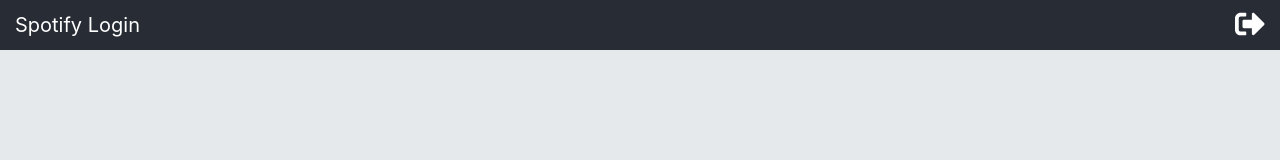
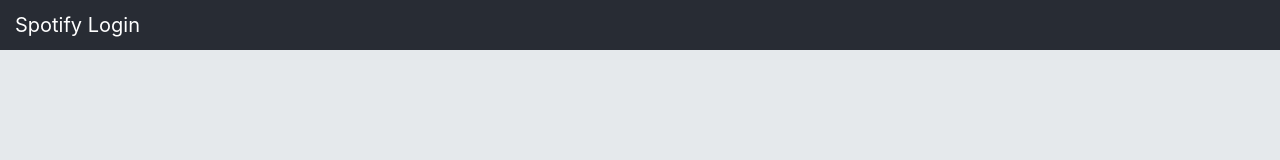
Before and after one commit to Lucaspvo/spotify-basic-ui, a React (Create React App) app: page /login in a window 1280 px wide. Shown: the top 160 px of the page. Built offline with nearby package versions, Linux system fonts and the light colour scheme.

Commit message:
Removed log out icon when user is already logged out

```diff
--- a/src/components/Nav/top-nav.js
+++ b/src/components/Nav/top-nav.js
@@ -9,6 +9,7 @@ import { withRouter } from 'react-router';
 const mapStateToProps = (state) => {
   return {
     title: state.navTitle,
+    token: state.auth.token,
   };
 };
 
@@ -25,15 +26,23 @@ class TopNav extends React.Component {
   }
 
   render() {
+    let logOutIcon;
+
+    if (this.props.token) {
+      logOutIcon = (
+        <div className="logout-icon">
+          <FontAwesomeIcon onClick={this.userLogOut.bind(this)} icon={faSignOutAlt} title="Logout" />
+        </div>
+      );
+    }
+
     return (
       <header className="app-header">
         <div>
           {`Spotify ${this.props.title}`}
         </div>
 
-        <div className="logout-icon">
-          <FontAwesomeIcon onClick={this.userLogOut.bind(this)} icon={faSignOutAlt} title="Logout" />
-        </div>
+        { logOutIcon }
       </header>
     );
   }
```
